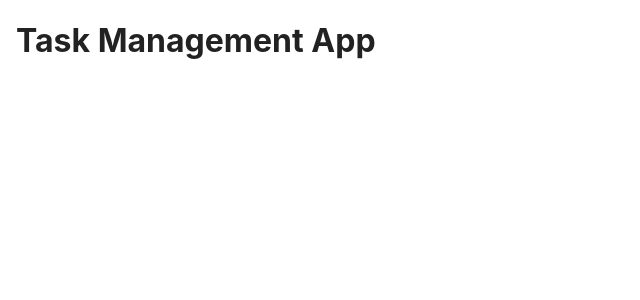
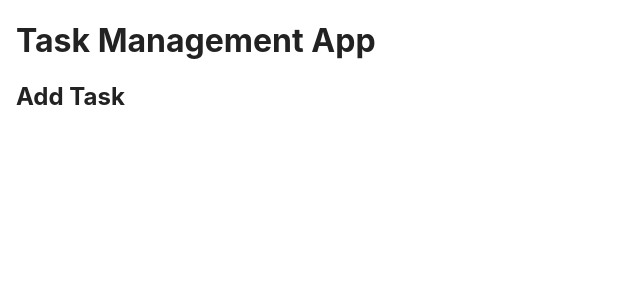
Before and after one commit to alikhan27/task-management-app, a React (Create React App) app in the folder frontend/: page / in a window 1280 px wide. Shown: the top 300 px of the page, without its empty margins (0-640 px from the left). Built offline with nearby package versions, Linux system fonts and the light colour scheme.

Commit message:
Added the component AddTask

```diff
--- a/frontend/src/App.js
+++ b/frontend/src/App.js
@@ -1,9 +1,11 @@
 import './App.css';
+import AddTask from './components/AddTask/AddTask';
 
 function App() {
   return (
     <div className="App">
       <h1>Task Management App</h1>
+      <AddTask />
     </div>
   );
 }
--- /dev/null
+++ b/frontend/src/components/AddTask/AddTask.js
@@ -0,0 +1,5 @@
+export default function AddTask() {
+    return (<div className="add-task-container">
+        <h2>Add Task</h2>
+    </div>)
+}
```
Also changed, not shown: 1 other file (tests, documents, lock files or other folders).
